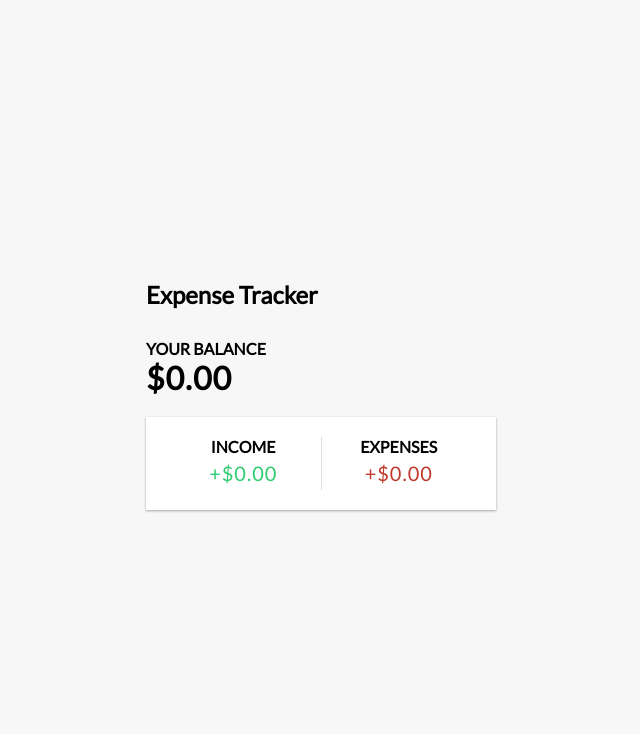
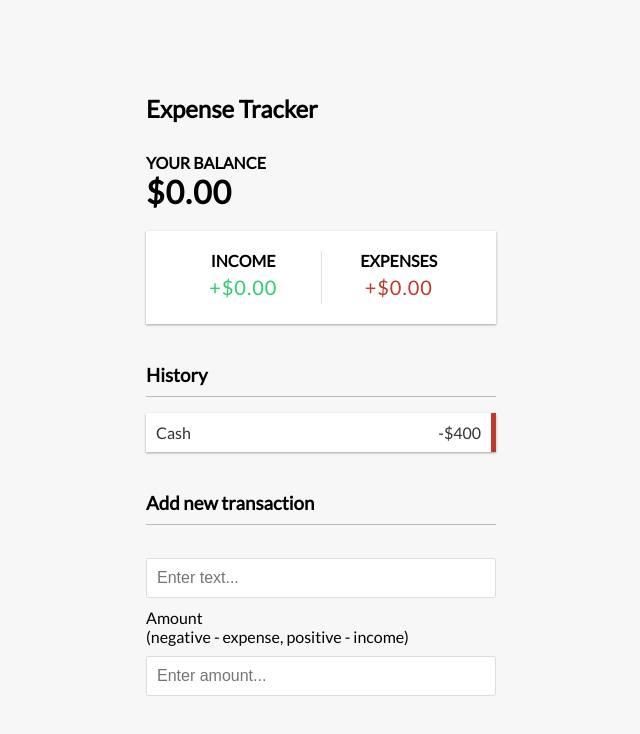
Before and after one commit to Fooagsmart/expense_Trtaker, a React (Create React App) app: page / in a window 1280 px wide. Shown: the top 734 px of the page, without its empty margins (319-959 px from the left). Built offline with nearby package versions, Linux system fonts and the light colour scheme.

Commit message:
History and transaction

```diff
--- a/src/App.js
+++ b/src/App.js
@@ -3,6 +3,8 @@ import './App.css';
 import Header from './Components/Header';
 import Balance from './Components/Balance';
 import IncomeExpenses from './Components/IncomeExpenses';
+import TransactionList from './Components/TransactionList';
+import AddTransaction from './Components/AddTransaction';
 
 function App() {
   return (
@@ -11,6 +13,8 @@ function App() {
       <div className='container'>
         <Balance />
         <IncomeExpenses />
+        <TransactionList />
+        <AddTransaction />
       </div>
     </div>
   );
--- /dev/null
+++ b/src/Components/AddTransaction.js
@@ -0,0 +1,21 @@
+import React from 'react'
+
+const AddTransaction = () => {
+  return (
+    <div>
+      <h3>Add new transaction</h3>
+      <form id='form'>
+        <div className='form-control'>
+            <label for="text" />
+                <input type='text' id='text' placeholder='Enter text...' />
+        </div>
+        <div className='form-control'>
+            <label for="amount">Amount <br />(negative - expense, positive - income)</label>
+                <input type='number' id='amount' placeholder='Enter amount...' />
+        </div>
+      </form>
+    </div>
+  )
+}
+
+export default AddTransaction
--- /dev/null
+++ b/src/Components/TransactionList.js
@@ -0,0 +1,16 @@
+import React from 'react'
+
+const TransactionList = () => {
+  return (
+    <div>
+      <h3>History</h3>
+      <ul id='list' className='list'>
+        <li className='minus'>
+            Cash <span>-$400</span><button className='delete-btn'></button>
+        </li>
+      </ul>
+    </div>
+  )
+}
+
+export default TransactionList
```
